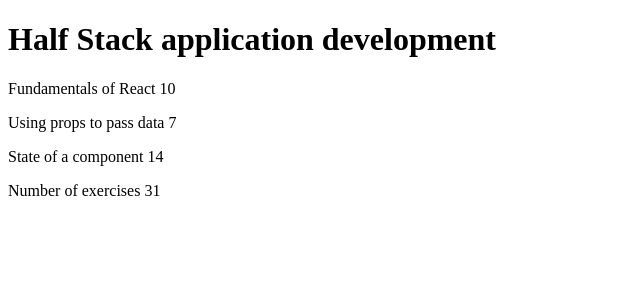
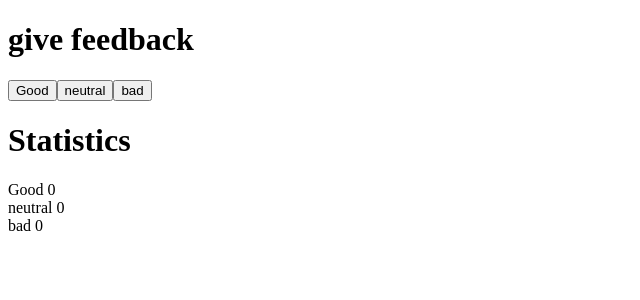
Before and after one commit to Ji-One1/fso, a React (Create React App) app in the folder part1/: page / in a window 1280 px wide. Shown: the top 300 px of the page, without its empty margins (0-640 px from the left). Built offline with nearby package versions, Linux system fonts and the light colour scheme.

Commit message:
finish 1.6

```diff
--- a/part1/src/App.js
+++ b/part1/src/App.js
@@ -1,67 +1,38 @@
 
+import { useState } from 'react'
 
-const Header = (props) => {
+const Button = ({handleClick, text}) => {
+  return(
+    <button onClick={()=> handleClick()}>{text}</button>
+  )
+}
 
-  return(
-  <div>
-      <h1>{props.course.name}</h1>
-  </div>
-)}
-
-const Part = (props) => {
-return(
-    <p>
-        {props.part} {props.exercises}
-    </p>
-
-)}
+const Part = ({text, stat}) => <div>{text} {stat}</div>
 
 
 
 
-const Content = (props) => {
-  return(
-  <div>
-    <Part  part ={props.part[0].name} exercises = {props.part[0].exercises} />
-    <Part  part ={props.part[1].name} exercises = {props.part[1].exercises} />
-    <Part  part ={props.part[2].name} exercises = {props.part[2].exercises} />
-  </div>
-)}
+const App = () => {
+  // save clicks of each button to its own state
+  const [good, setGood] = useState(0)
+  const [neutral, setNeutral] = useState(0)
+  const [bad, setBad] = useState(0)
 
-const Total = (props) => {
-  return(
-  <div>
-     <p>Number of exercises {props.part[0].exercises + props.part[1].exercises + props.part[2].exercises}</p>
-  </div>
-)}
-
-
-const App = () => {
-  const course = {
-    name: 'Half Stack application development',
-    parts: [
-      {
-        name: 'Fundamentals of React',
-        exercises: 10
-      },
-      {
-        name: 'Using props to pass data',
-        exercises: 7
-      },
-      {
-        name: 'State of a component',
-        exercises: 14
-      }
-    ]
-  }
+  const handleClick = (state, func) => func(state  + 1)
 
   return (
     <div>
-      <Header course = {course}/>
-      <Content part = {course.parts}/>
-      <Total part = {course.parts}/>
+      <h1>give feedback</h1>
+      <Button handleClick={()=> handleClick(good, setGood)} text={'Good'}/>
+      <Button handleClick={()=> handleClick(neutral, setNeutral)} text={'neutral'} />
+      <Button handleClick={()=> handleClick(bad, setBad)} text={'bad'}/>
+      <h1>Statistics</h1>
+      <Part text={'Good'} stat={good} />
+      <Part text={'neutral'} stat={neutral} />
+      <Part text={'bad'} stat={bad} />
 
     </div>
   )
 }
+
 export default App
```
